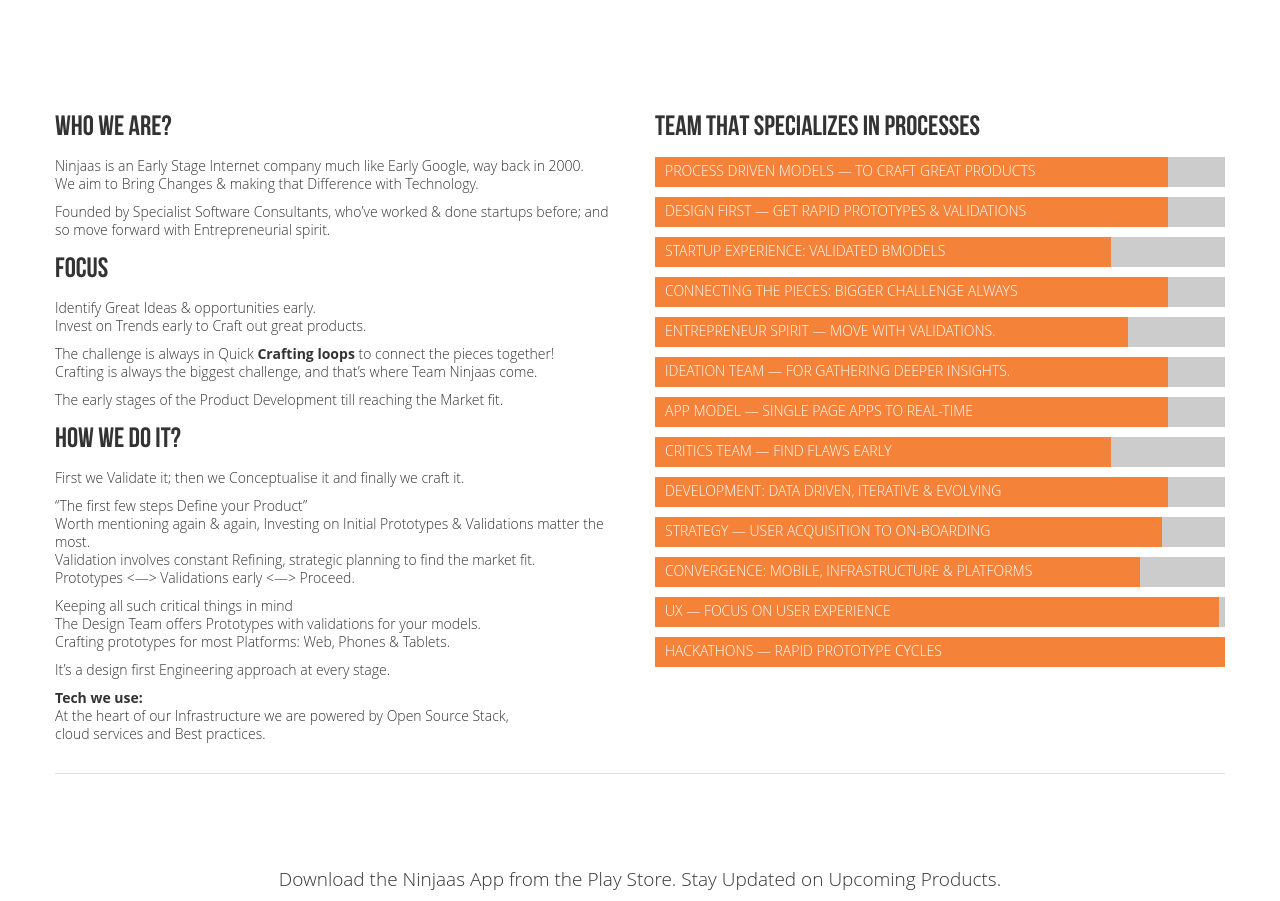
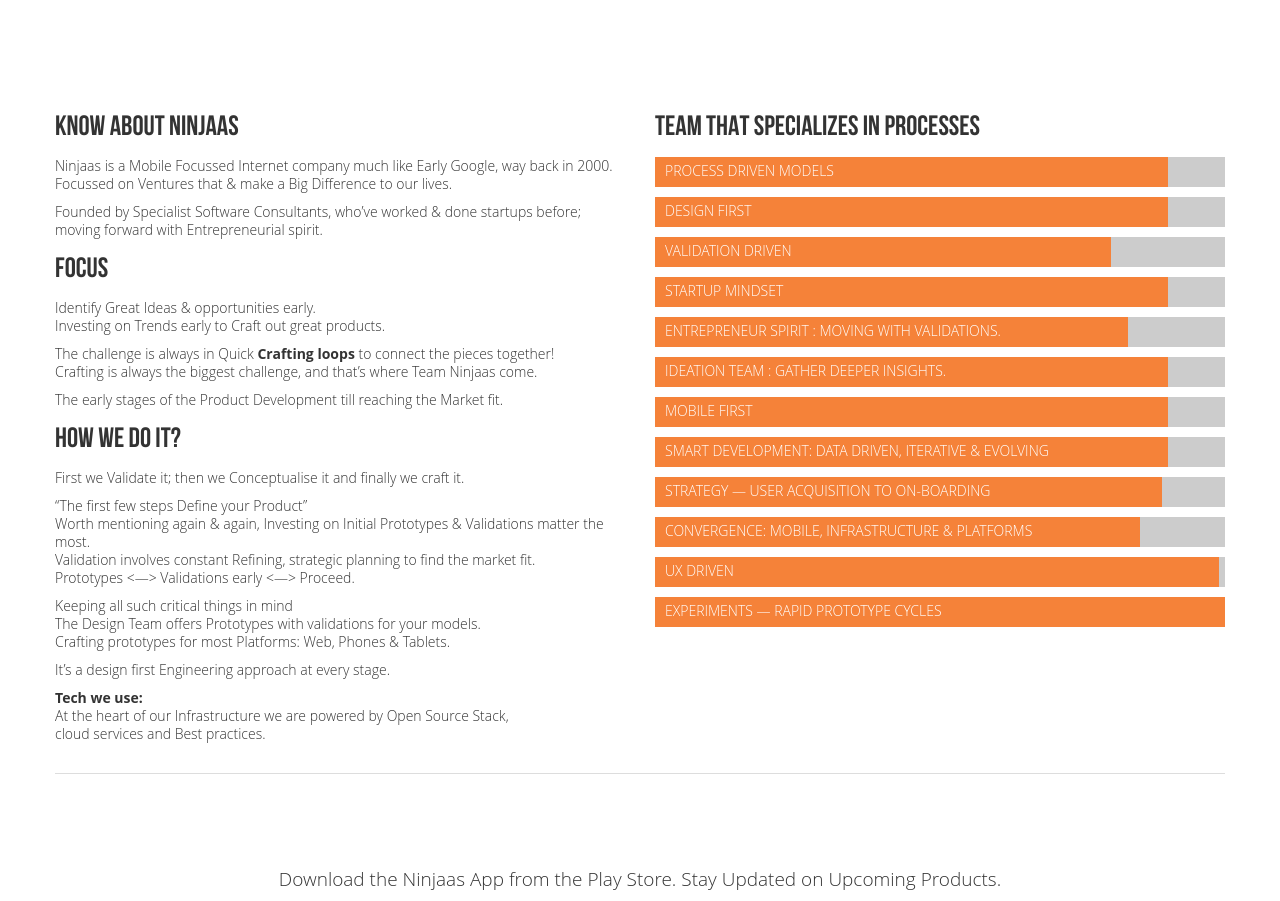
Before and after one commit to ninjaas/ninjaas.github.io, a website: page index.html in a window 1280 px wide. Shown: the part 1595-2496 px from the top of the page. Drawn offline with Linux system fonts and the light colour scheme.

Commit message:
Update about

```diff
--- a/index.html
+++ b/index.html
@@ -244,13 +244,13 @@
 
 <div id="slider"></div>
 <div class="row-fluid"><div class="span6">
-<h3>Who we are?</h3>
-<p>Ninjaas is an Early Stage Internet company much like Early Google, way back in 2000.<br />
-We aim to Bring Changes &amp; making that Difference with Technology.</p>
-<p>Founded by Specialist Software Consultants, who&#8217;ve worked &amp; done startups before; and so move forward with Entrepreneurial spirit.</p>
+<h3>Know about Ninjaas</h3>
+<p>Ninjaas is a Mobile Focussed Internet company much like Early Google, way back in 2000.<br />
+Focussed on Ventures that &amp; make a Big Difference to our lives.</p>
+<p>Founded by Specialist Software Consultants, who&#8217;ve worked &amp; done startups before; moving forward with Entrepreneurial spirit.</p>
 <h3> Focus</h3>
 <p>Identify Great Ideas &amp; opportunities early.<br />
-Invest on Trends early to Craft out great products.</p>
+Investing on Trends early to Craft out great products.</p>
 <p>The challenge is always in Quick <strong>Crafting loops</strong> to connect the pieces together!<br />
 Crafting is always the biggest challenge, and that&#8217;s where Team Ninjaas come.</p>
 <p>The early stages of the Product Development till reaching the Market fit.</p>
@@ -269,19 +269,18 @@
 cloud services and Best practices.</p>
 <p></p></div><div class="span6">
 <h3>Team that specializes in Processes</h3>
-<p><div class="progress"><div class="bar" style="width:90%" data-width="90"><span>Process Driven Models —  To Craft great Products</span></div></div></p>
-<p><div class="progress"><div class="bar" style="width:90%" data-width="90"><span>Design First — Get Rapid Prototypes &amp; Validations</span></div></div></p>
-<p><div class="progress"><div class="bar" style="width:80%" data-width="80"><span>Startup experience: Validated Bmodels</span></div></div></p>
-<p><div class="progress"><div class="bar" style="width:90%" data-width="90"><span>Connecting the pieces: Bigger Challenge always</span></div></div></p>
-<p><div class="progress"><div class="bar" style="width:83%" data-width="83"><span>Entrepreneur spirit — Move with Validations.</span></div></div></p>
-<p><div class="progress"><div class="bar" style="width:90%" data-width="90"><span>Ideation Team — For gathering deeper insights.</span></div></div></p>
-<p><div class="progress"><div class="bar" style="width:90%" data-width="90"><span>App Model — Single Page apps to Real-time</span></div></div></p>
-<p><div class="progress"><div class="bar" style="width:80%" data-width="80"><span>Critics Team — Find flaws early</span></div></div></p>
-<p><div class="progress"><div class="bar" style="width:90%" data-width="90"><span>Development: Data Driven, Iterative &amp; Evolving</span></div></div></p>
-<p><div class="progress"><div class="bar" style="width:89%" data-width="89"><span> Strategy — User Acquisition to On-boarding</span></div></div></p>
+<p><div class="progress"><div class="bar" style="width:90%" data-width="90"><span>Process Driven Models</span></div></div></p>
+<p><div class="progress"><div class="bar" style="width:90%" data-width="90"><span>Design First</span></div></div></p>
+<p><div class="progress"><div class="bar" style="width:80%" data-width="80"><span>Validation Driven</span></div></div></p>
+<p><div class="progress"><div class="bar" style="width:90%" data-width="90"><span>Startup Mindset</span></div></div></p>
+<p><div class="progress"><div class="bar" style="width:83%" data-width="83"><span>Entrepreneur spirit : Moving with Validations.</span></div></div></p>
+<p><div class="progress"><div class="bar" style="width:90%" data-width="90"><span>Ideation Team : Gather Deeper insights.</span></div></div></p>
+<p><div class="progress"><div class="bar" style="width:90%" data-width="90"><span>Mobile First</span></div></div></p>
+<p><div class="progress"><div class="bar" style="width:90%" data-width="90"><span>Smart Development: Data Driven, Iterative &amp; Evolving</span></div></div></p>
+<p><div class="progress"><div class="bar" style="width:89%" data-width="89"><span>Strategy — User Acquisition to On-boarding</span></div></div></p>
 <p><div class="progress"><div class="bar" style="width:85%" data-width="85"><span>Convergence: Mobile, Infrastructure &amp; platforms</span></div></div></p>
-<p><div class="progress"><div class="bar" style="width:99%" data-width="99"><span>UX  — Focus on User Experience</span></div></div></p>
-<p><div class="progress"><div class="bar" style="width:100%" data-width="100"><span>Hackathons — Rapid Prototype cycles</span></div></div></p>
+<p><div class="progress"><div class="bar" style="width:99%" data-width="99"><span>UX Driven</span></div></div></p>
+<p><div class="progress"><div class="bar" style="width:100%" data-width="100"><span>Experiments — Rapid Prototype cycles</span></div></div></p>
 <p></p></div></div>
 </div><!-- .entry-content -->
 
```
